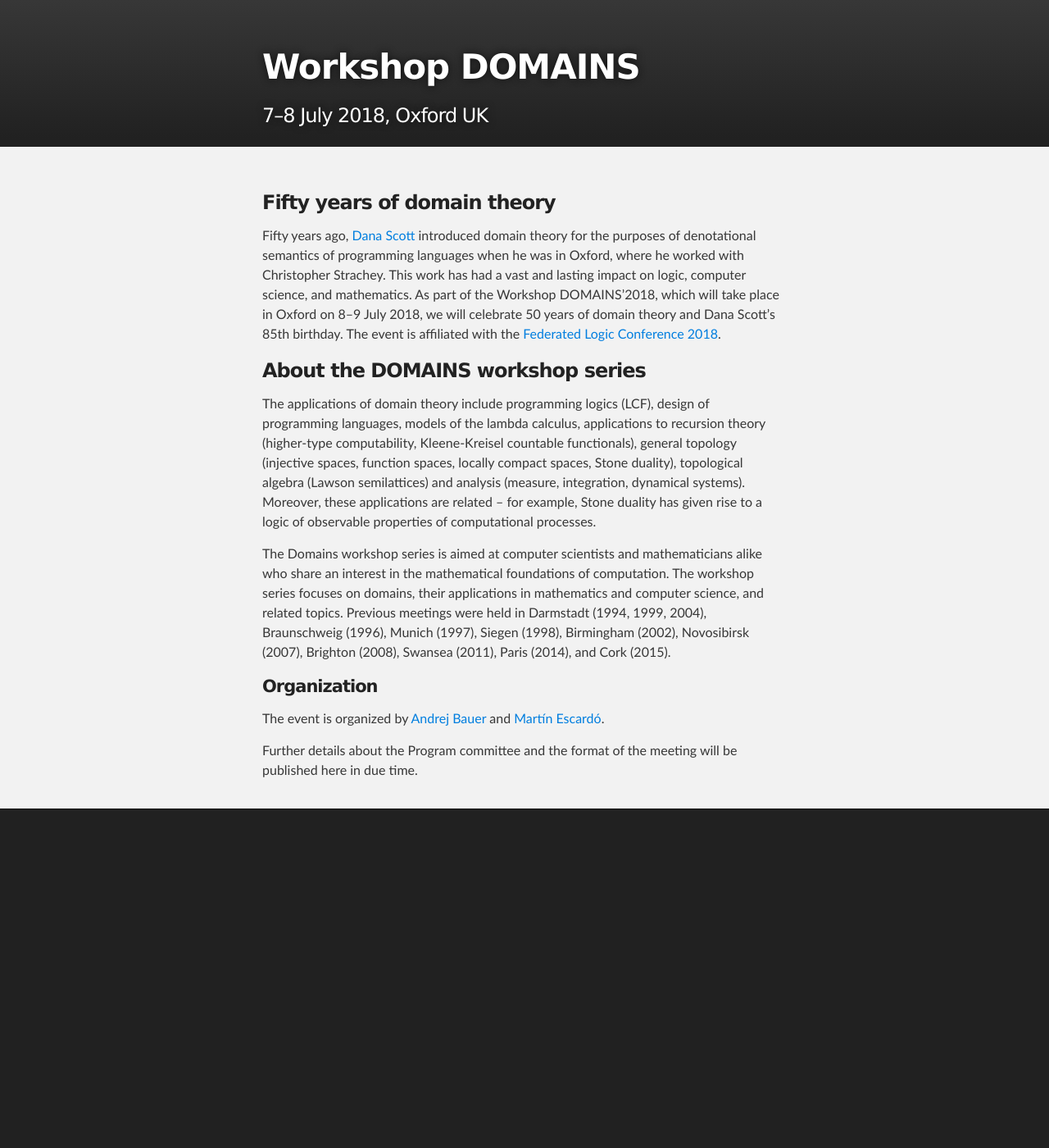
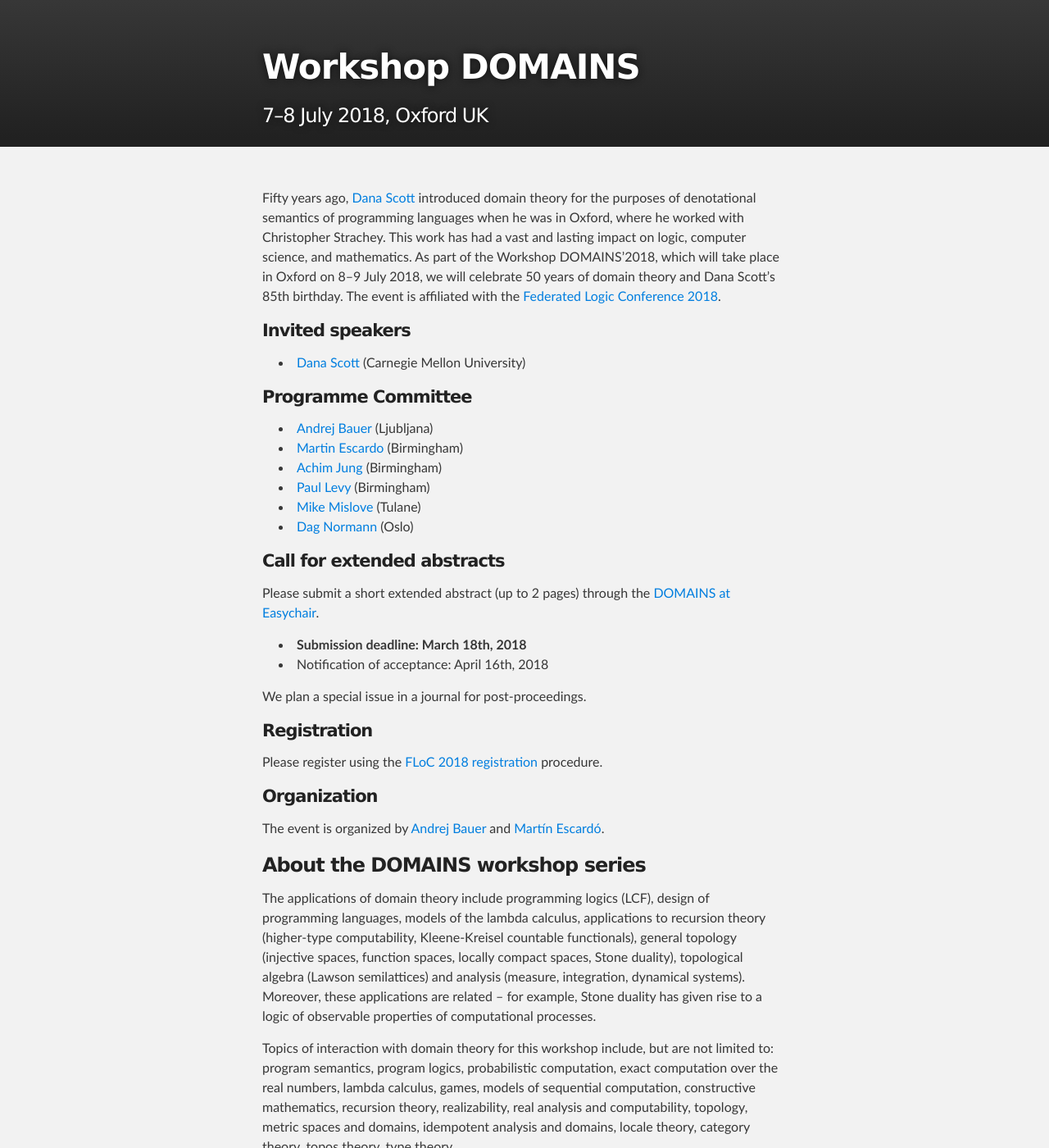
Before and after one commit to IMFM-SI/STM2025, a Jekyll site: the page built from index.md, in a window 1280 px wide and 1400 px high. Shown: the whole window at 82% size. Built offline with Jekyll 4.4.1, drawn with Linux system fonts in a browser that asks for light colours; some of the changed text lies outside the part shown.

Commit message:
Include call for abstracts.

```diff
--- a/index.md
+++ b/index.md
@@ -3,8 +3,6 @@ title: Workshop DOMAINS
 description: 7–8 July 2018, Oxford UK
 layout: page
 ---
-
-### Fifty years of domain theory
 
 Fifty years ago, [Dana Scott](https://www.cs.cmu.edu/~scott/)
 introduced domain theory for the purposes of denotational semantics of
@@ -16,6 +14,37 @@ will celebrate 50 years of domain theory and Dana Scott's 85th
 birthday. The event is affiliated with the [Federated Logic Conference
 2018](http://www.floc2018.org).
 
+#### Invited speakers
+
+* [Dana Scott](https://www.cs.cmu.edu/~scott/) (Carnegie Mellon University)
+
+#### Programme Committee
+
+* [Andrej Bauer](http://www.andrej.com/) (Ljubljana)
+* [Martin Escardo](http://www.cs.bham.ac.uk/~mhe/) (Birmingham)
+* [Achim Jung](https://www.cs.bham.ac.uk/~axj/) (Birmingham)
+* [Paul Levy](https://www.cs.bham.ac.uk/~pbl/) (Birmingham)
+* [Mike Mislove](http://www.cs.tulane.edu/~mwm/) (Tulane)
+* [Dag Normann](http://www.mn.uio.no/math/english/people/aca/dnormann/) (Oslo)
+
+#### Call for extended abstracts
+
+Please submit a short extended abstract (up to 2 pages) through
+the [DOMAINS at Easychair](https://easychair.org/conferences/?conf=domains13).
+
+* **Submission deadline: March 18th, 2018**
+* Notification of acceptance: April 16th, 2018
+
+We plan a special issue in a journal for post-proceedings.
+
+#### Registration
+
+Please register using the [FLoC 2018 registration](http://www.floc2018.org/register/) procedure.
+
+#### Organization
+
+The event is organized by [Andrej Bauer](http://www.andrej.com/) and [Martín Escardó](http://www.cs.bham.ac.uk/~mhe/).
+
 ### About the DOMAINS workshop series
 
 The applications of domain theory include programming logics (LCF), design of programming
@@ -26,16 +55,16 @@ semilattices) and analysis (measure, integration, dynamical systems). Moreover,
 applications are related – for example, Stone duality has given rise to a logic of
 observable properties of computational processes.
 
+Topics of interaction with domain theory for this workshop include, but are not limited
+to: program semantics, program logics, probabilistic computation, exact computation over
+the real numbers, lambda calculus, games, models of sequential computation, constructive
+mathematics, recursion theory, realizability, real analysis and computability, topology,
+metric spaces and domains, idempotent analysis and domains, locale theory, category
+theory, topos theory, type theory.
+
 The Domains workshop series is aimed at computer scientists and mathematicians alike who
 share an interest in the mathematical foundations of computation. The workshop series
 focuses on domains, their applications in mathematics and computer science, and related
 topics. Previous meetings were held in Darmstadt (1994, 1999, 2004), Braunschweig (1996),
 Munich (1997), Siegen (1998), Birmingham (2002), Novosibirsk (2007), Brighton (2008),
 Swansea (2011), Paris (2014), and Cork (2015).
-
-#### Organization
-
-The event is organized by [Andrej Bauer](http://www.andrej.com/) and [Martín Escardó](http://www.cs.bham.ac.uk/~mhe/).
-
-Further details about the Program committee and the format of the meeting will be
-published here in due time.
```
Also changed, not shown: call-for-abstracts.txt (renamed from cfp/cfp.txt).
